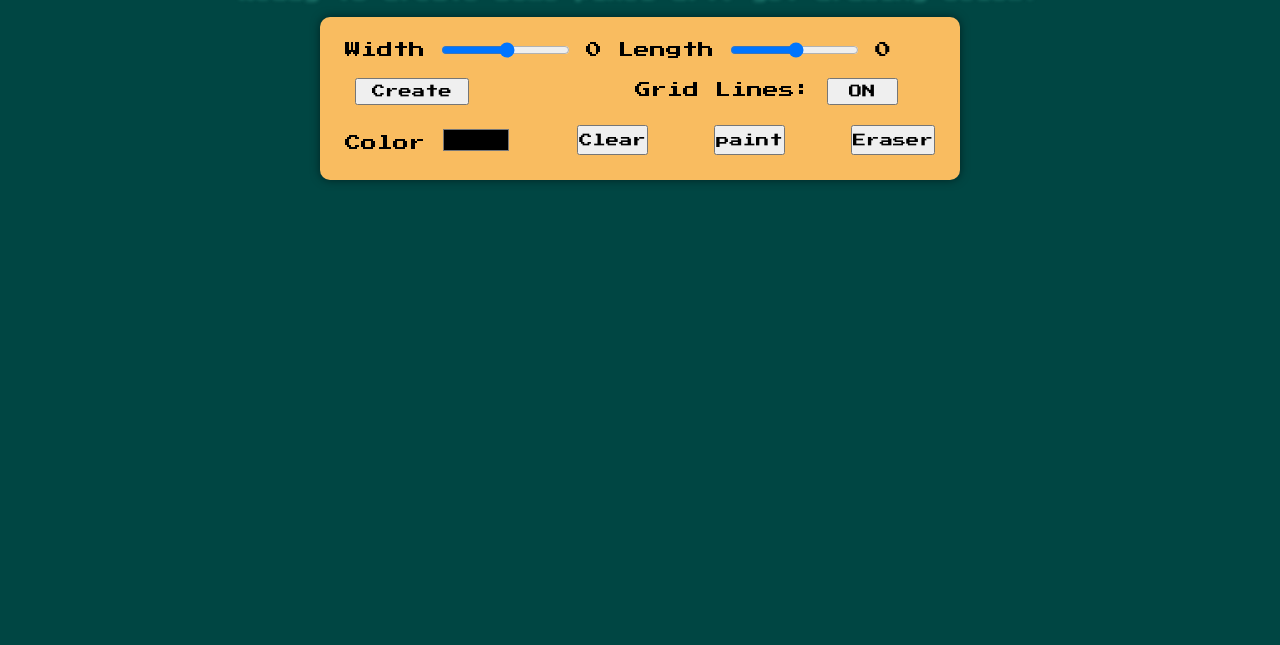
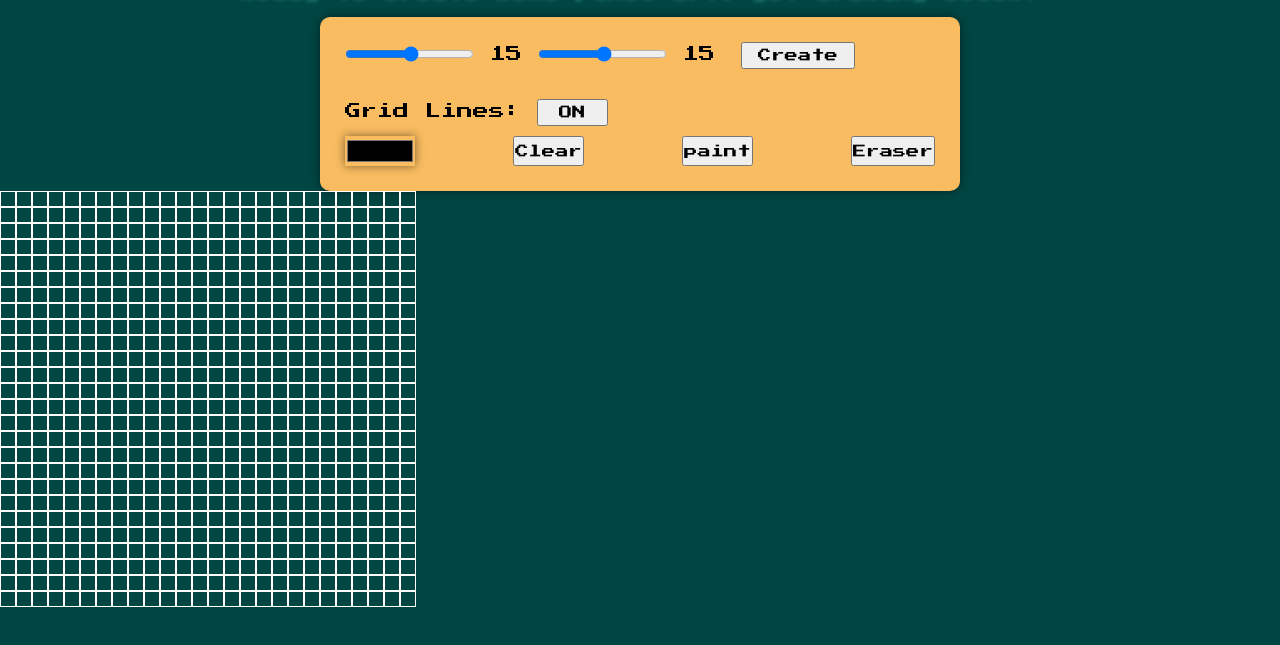
Before and after one commit to JayUnitTest/PixelScript, a plain HTML site: page index.html in a window 1280 px wide. Both pictures are taken after a click on the button "Create". Shown: the part 71-716 px from the top of the page. Drawn offline with Linux system fonts and the light colour scheme.

Commit message:
Updates:
Grid functioning

```diff
--- a/index.html
+++ b/index.html
@@ -22,11 +22,11 @@
                 <div class="slider">
                     <label for="width-range">Width</label>
                     <input type="range" id="width-range" min="1" max="50" id="range-slider">
-                    <span id="width-value">0</span>
-                    <label for="length-range">Length</label>
-                    <input type="range" id="length-range" min="1" max="50" id="range-slider">
-                    <span id="width-value">0</span>
-                    <button id="create-button" onclick="createCanvas()">Create</button>
+                    <span id="width-value">15</span>
+                    <label for="height-range">Height</label>
+                    <input type="range" id="height-range" min="1" max="50" id="range-slider">
+                    <span id="height-value">15</span>
+                    <button id="create-button">Create</button>
                     <span id="activeinactive">Grid Lines: <button id="grid-btn" class="btn-on">ON</button></span>
                 </div>
             </div>
@@ -35,13 +35,14 @@
                     <label for="color-picker">Color</label>
                     <input type="color" id="color-picker" value="#000000" oninput="updateColor(this.value)">
                 </div>
-                <button id="clear-button" onclick="clearCanvas()">Clear</button>
-                <button id="paint-btn" onclick="paint()">paint</button>
-                <button id="eraser-btn" onclick="eraser()">Eraser</button>
+                <button id="clear-button">Clear</button>
+                <button id="paint-btn">paint</button>
+                <button id="eraser-btn">Eraser</button>
             </div>
         </div>
     </div>
-    <div class="canvas-container"></div>
+    <div class="container"></div>
+  </div>
     <script src="script.js"></script>
 </body>
 </html>
--- a/script.js
+++ b/script.js
@@ -1,21 +1,102 @@
-let gridWidth = document.querySelector("width-value");
-let gridLength = document.querySelector("height-value");
+const container = document.querySelector(".container");
+let createGrid = document.getElementById("create-button")
+let gridWidth = document.getElementById("width-range");
+let gridHeight = document.getElementById("height-range");
+let color = document.getElementById("color-picker");
+let paint = document.getElementById("paint-btn");
+const resetBtn = document.getElementById("clear-button");
+let heightValue = document.getElementById("height-value");
+let widthValue = document.getElementById("width-value");
 
+let events = {
+  mouse: {
+  down: "mousedown",
+  move: "mousemove",
+  up: "mouseup",
+},
+touch: {
+  down: "touchstart",
+  move: "touchmove",
+  up: "touchend",
+  },
+};
 
+let deviceType ="";
 
-function createCanvas(){
-    let table = document.getElementById("canvas-container");
+let draw = false;
+let erase = false;
 
-    for(let i =0; i <gridWidth; i++ ) {
-        let myRow = document.createElement("tr");
-        myRow.id = "row" + i ;
+const isTouchDevice = () => {
+  try{
+    document.createEvent("TouchEvent")
+    deviceType ="touch";
+    return true;
+  }
 
-        table.appendChild(myRow);
-        let rowW = document.getElementById("row" + i);
+  catch(e) {
+    deviceType = "mouse";
+    return false;
+  }
+};
 
-        for (let j = 0; j < gridLength; i++){
-            let myCell = document.createElement("td");
-            rowW.appendChild(myCell);
+isTouchDevice();
+
+//grid
+createGrid.addEventListener("click", () =>{
+  container.innerHTML = "";
+  let count = 0;
+  for(let i = 0; i<gridHeight.value; i++){
+    count += 2;
+    //create rows
+    let div = document.createElement("div");
+    div.classList.add("gridRow");
+    //create cols
+    for( let c = 0; c< gridWidth.value; c++){
+      count += 2;
+      let col = document.createElement("div");
+      col.classList.add("gridColumn");
+      //touch
+      col.setAttribute("id", `gridColumn${count}`);
+
+      col.addEventListener(events[deviceType].down, () =>{
+        draw = true;
+        if (erase){
+          col.style.backgroundColor ="transparent";
+        } else{
+          col.style.backgroundColor = color.value;
         }
+      });
+
+      col.addEventListener(events[deviceType].move, () =>{
+          let elementId = document.elementFromPoint(
+            !isTouchDevice() ? e.clientX : e.touches[0].
+            clientX,
+            !isTouchDevice() ? e.clientY : e.touches[0].
+            clientY
+          ).id;
+          checker(elementId);
+      });
+
+      col.addEventListener(events[deviceType].up, () =>{
+        draw = false;
+      });
+
+      div.appendChild(col);
     }
+    container.appendChild(div);
+  }
+});
+
+function checker (elementId) {
+  let gridColumn = document.querySelectorAll(".gridColumn");
+  gridColumn.forEach(element => {
+    if (elementId == element.id){
+      if(draw  && !erase){
+        element.style.backgroundColor = color.value;
+      }
+      else if(draw && erase){
+        element.style.backgroundColor = "transparent";
+      }
+    }
+  });
 }
--- a/styles.css
+++ b/styles.css
@@ -37,15 +37,6 @@ body{
     padding: 20px;
 }
 
-.slider{
-
-}
-
-.slider #activeinactive{
-    display: inline-block;
-    margin-left: 150px;
-}
-
 .slider #create-button{
     padding: 5px 15px;
     margin-bottom: 10px;
@@ -72,6 +63,33 @@ body{
     cursor: pointer;
 }
 
+.color-picker{
+    display: inline-block;
+    box-shadow: 0px 0px 10px rgba(0,0,0,0.5);
+}
+
 span{
     position: relative;
 }
+
+label{
+    position: absolute;
+    top: -20px;
+    left: 0;
+    font-size: 1.2rem;
+    color: var(--color_headline);
+    font-weight: bold;
+}
+.canvas-wrapper{
+    margin: 20px auto;
+}
+
+.gridColumn{
+border: 1px solid rgb(255, 255, 255);
+height: 1em;
+width: 1em;
+}
+
+.gridRow{
+    display: flex;
+}
```
